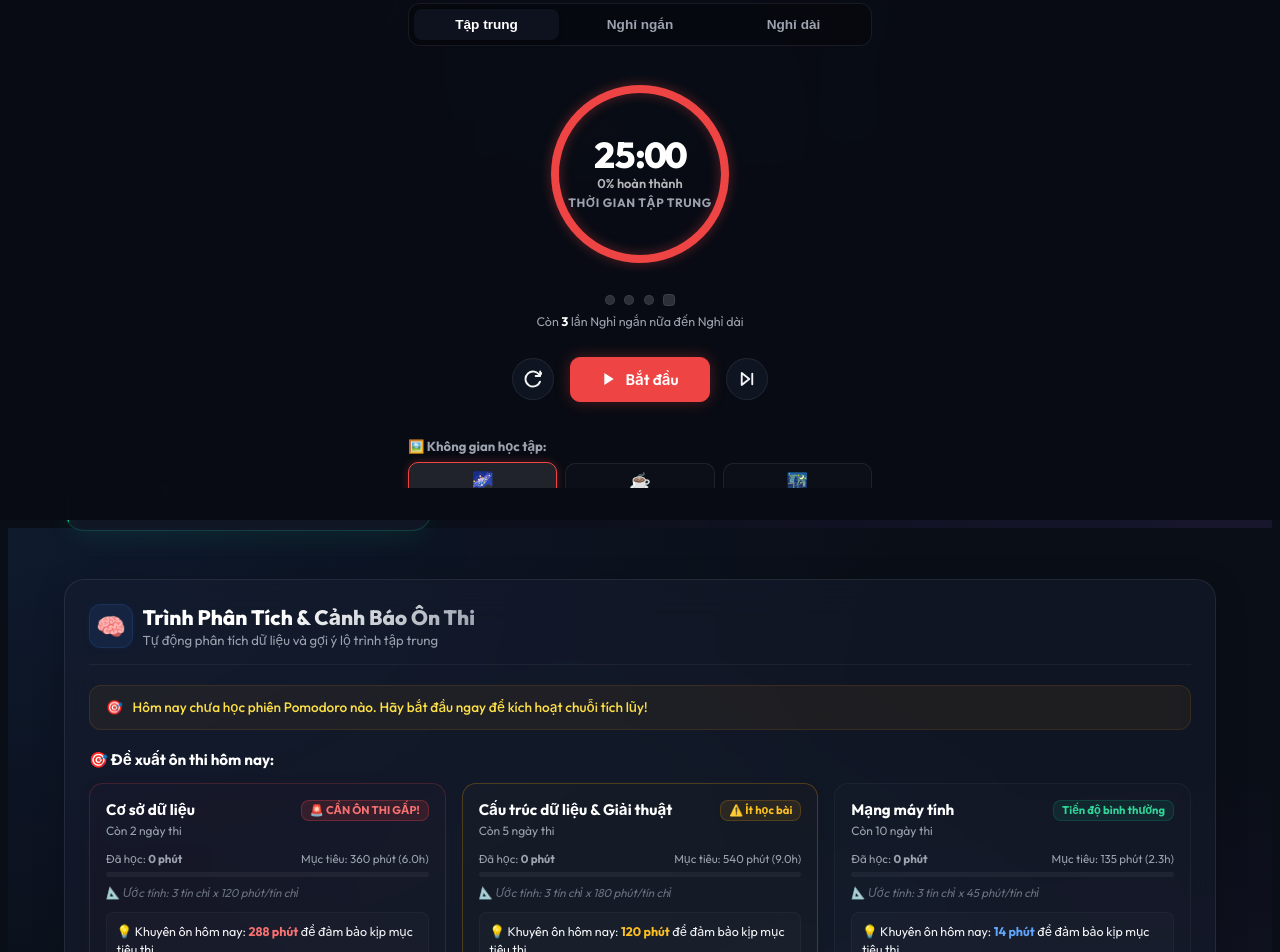
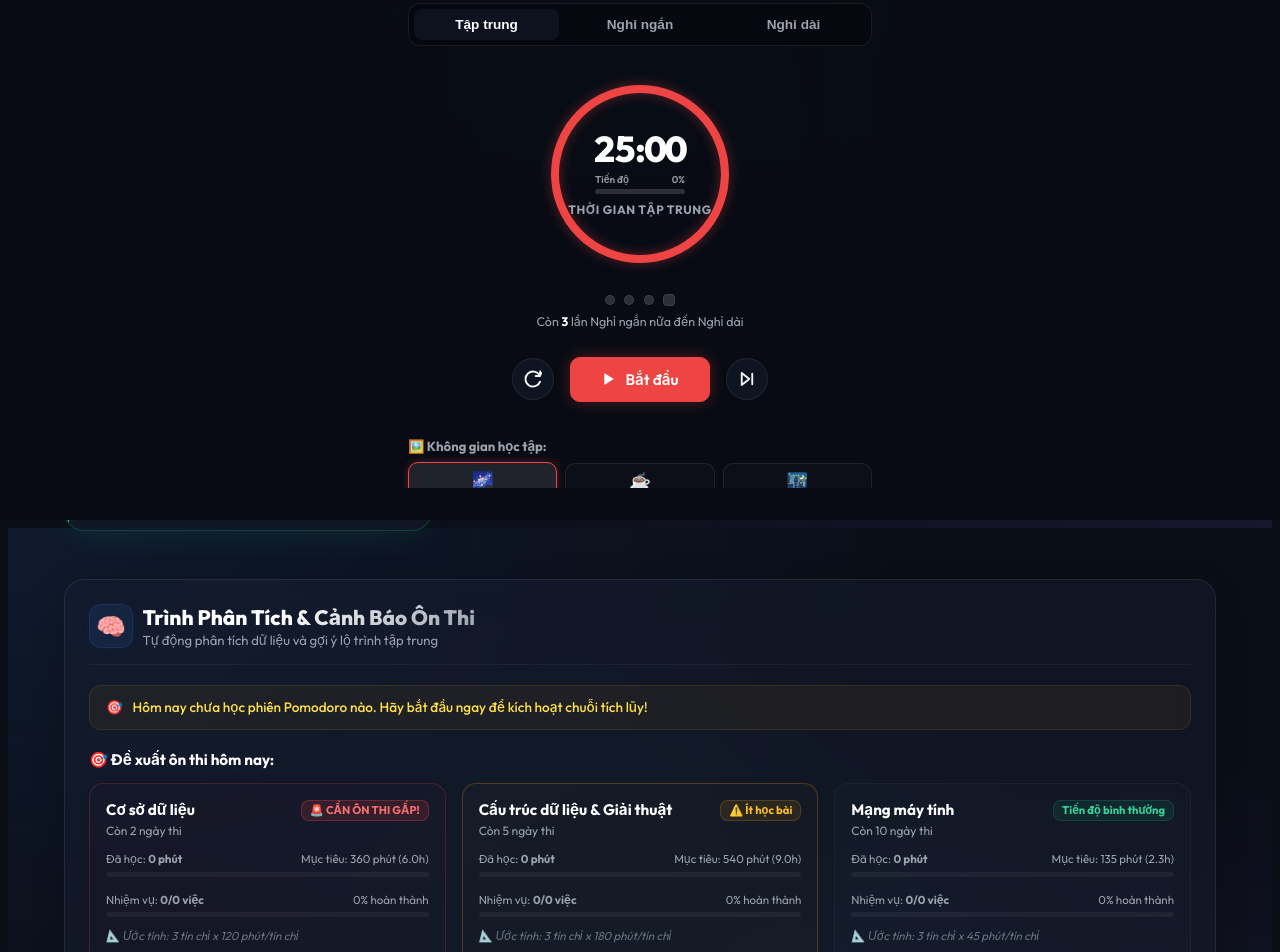
Before and after one commit to supli6669/exam-count-timer, a React (Vite) app: page / in a window 1280 px wide. Shown: the part 1080-2032 px from the top of the page. Built offline with nearby package versions, Linux system fonts and the light colour scheme.

Commit message:
feat: expand stats width, replace Pomodoro text percentage with progress bar, add tasks progress bar to Smart Insights

```diff
--- a/src/components/PomodoroTimer.jsx
+++ b/src/components/PomodoroTimer.jsx
@@ -1215,9 +1215,25 @@ function PomodoroTimer({ isOpen, onClose, exams = [] }) {
               </svg>
               <div className="progress-ring-text">
                 <span className="pomodoro-timer-digits">{formatTime(timeLeft)}</span>
-                <span className="pomodoro-timer-percent" style={{ fontSize: '0.8rem', color: 'rgba(255, 255, 255, 0.7)', fontWeight: '600', marginTop: '2px', display: 'block' }}>
-                  {totalSeconds > 0 ? Math.round(((totalSeconds - timeLeft) / totalSeconds) * 100) : 0}% hoàn thành
-                </span>
+                <div className="pomodoro-timer-progress-container" style={{ margin: '6px auto 4px auto', width: '90px' }} title={`${totalSeconds > 0 ? Math.round(((totalSeconds - timeLeft) / totalSeconds) * 100) : 0}% hoàn thành`}>
+                  <div style={{ display: 'flex', justifyContent: 'space-between', fontSize: '0.62rem', color: 'rgba(255,255,255,0.6)', marginBottom: '3px', fontWeight: '600' }}>
+                    <span>Tiến độ</span>
+                    <span>{totalSeconds > 0 ? Math.round(((totalSeconds - timeLeft) / totalSeconds) * 100) : 0}%</span>
+                  </div>
+                  <div className="pomodoro-timer-progress-track" style={{ height: '5px', width: '100%', backgroundColor: 'rgba(255, 255, 255, 0.15)', borderRadius: '3px', overflow: 'hidden' }}>
+                    <div
+                      className="pomodoro-timer-progress-fill"
+                      style={{
+                        height: '100%',
+                        width: `${totalSeconds > 0 ? Math.round(((totalSeconds - timeLeft) / totalSeconds) * 100) : 0}%`,
+                        backgroundColor: getThemeColor(),
+                        borderRadius: '3px',
+                        transition: 'width 0.3s linear',
+                        boxShadow: `0 0 8px ${getThemeColor()}`
+                      }}
+                    />
+                  </div>
+                </div>
                 <span className="pomodoro-timer-label" style={{ marginTop: '4px' }}>{getModeLabel()}</span>
               </div>
             </div>
--- a/src/components/SmartInsights.jsx
+++ b/src/components/SmartInsights.jsx
@@ -106,6 +106,11 @@ function SmartInsights({ exams = [] }) {
       const remainingMins = Math.max(0, targetPrepMinutes - accumulatedMins);
       const dailyRecommended = daysLeft > 0 ? Math.ceil(remainingMins / daysLeft) : 0;
 
+      const tasks = exam.tasks || [];
+      const completedTasks = tasks.filter(t => t.completed).length;
+      const totalTasks = tasks.length;
+      const taskPercent = totalTasks > 0 ? Math.round((completedTasks / totalTasks) * 100) : 0;
+
       return {
         ...exam,
         daysLeft,
@@ -116,7 +121,10 @@ function SmartInsights({ exams = [] }) {
         alertLevel,
         alertText,
         dailyRecommended,
-        progressPercent: Math.min(100, Math.round((accumulatedMins / targetPrepMinutes) * 100))
+        progressPercent: Math.min(100, Math.round((accumulatedMins / targetPrepMinutes) * 100)),
+        completedTasks,
+        totalTasks,
+        taskPercent
       };
     })
     .sort((a, b) => a.daysLeft - b.daysLeft);
@@ -279,7 +287,20 @@ function SmartInsights({ exams = [] }) {
                       style={{ width: `${item.progressPercent}%` }}
                     />
                   </div>
-                  <div style={{ fontSize: '0.72rem', color: 'var(--text-muted)', marginTop: '0.2rem', fontStyle: 'italic' }}>
+
+                  {/* Task checklist progress bar */}
+                  <div className="insights-progress-labels" style={{ marginTop: '0.6rem' }}>
+                    <span>Nhiệm vụ: <strong>{item.completedTasks}/{item.totalTasks} việc</strong></span>
+                    <span>{item.taskPercent}% hoàn thành</span>
+                  </div>
+                  <div className="insights-tasks-bar">
+                    <div
+                      className="insights-tasks-fill"
+                      style={{ width: `${item.taskPercent}%` }}
+                    />
+                  </div>
+
+                  <div style={{ fontSize: '0.72rem', color: 'var(--text-muted)', marginTop: '0.3rem', fontStyle: 'italic' }}>
                     📐 Ước tính: {item.credits || 3} tín chỉ x {item.factorMinutes} phút/tín chỉ
                   </div>
                 </div>
--- a/src/index.css
+++ b/src/index.css
@@ -3410,6 +3410,22 @@ body {
   background: linear-gradient(90deg, #ef4444, #f43f5e);
 }
 
+.insights-tasks-bar {
+  width: 100%;
+  height: 5px;
+  background: rgba(255, 255, 255, 0.05);
+  border-radius: 2.5px;
+  overflow: hidden;
+}
+
+.insights-tasks-fill {
+  height: 100%;
+  background: linear-gradient(90deg, #8b5cf6, #d946ef);
+  border-radius: 2.5px;
+  transition: width 0.3s ease;
+  box-shadow: 0 0 6px rgba(139, 92, 246, 0.3);
+}
+
 .insights-suggestion-box {
   background: rgba(255, 255, 255, 0.02);
   border: 1px solid rgba(255, 255, 255, 0.03);
@@ -4005,8 +4021,11 @@ body {
 /* Layout Expansion and Typography Enhancements for Stats Dashboard */
 @media (min-width: 860px) {
   .pomodoro-sidebar-content.tab-stats {
-    max-width: 850px;
+    max-width: 1100px;
     gap: 2rem;
+  }
+  .pomodoro-stats-tab {
+    max-width: 100% !important;
   }
 
   .focus-stats-cards-grid {
@@ -4063,6 +4082,9 @@ body {
     max-width: 680px;
     gap: 1.75rem;
   }
+  .pomodoro-stats-tab {
+    max-width: 100% !important;
+  }
   .focus-stats-cards-grid {
     grid-template-columns: repeat(6, 1fr) !important;
     gap: 1rem;
```
Also changed, not shown: 1 other file (tests, documents, lock files or other folders).
